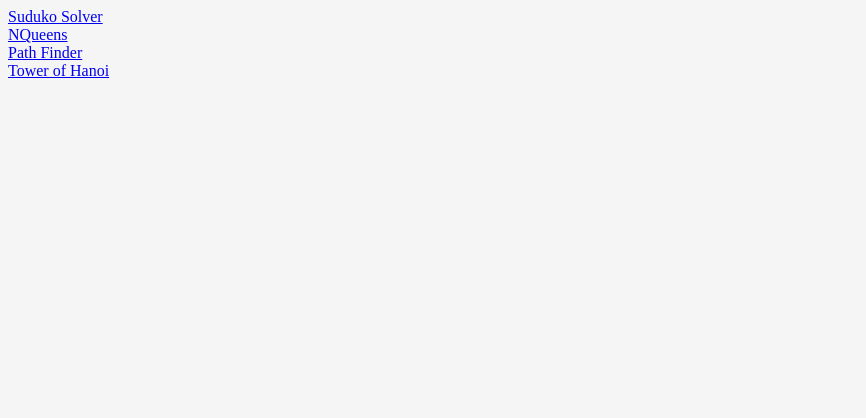
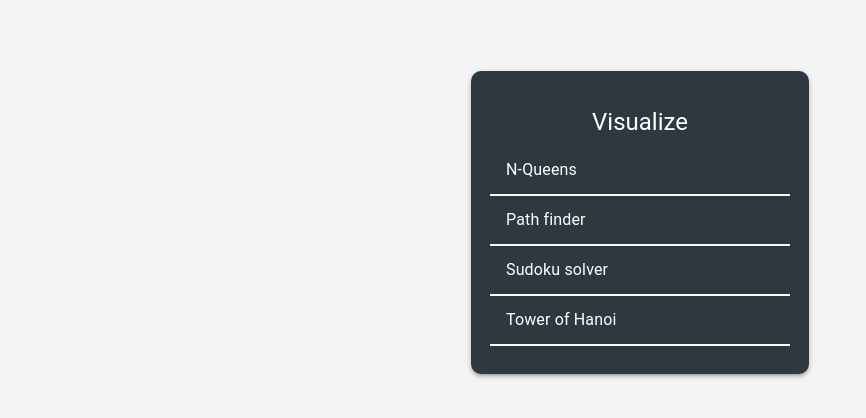
Before and after one commit to Sk47R/Visualize-IT, a React (Create React App) app: page / in a window 1280 px wide. Shown: the top 418 px of the page, without its empty margins (0-866 px from the left). Built offline with nearby package versions, Linux system fonts and the light colour scheme.

Commit message:
Add navigation pane in home page

```diff
--- a/src/Pages/Home/Home.jsx
+++ b/src/Pages/Home/Home.jsx
@@ -1,25 +1,91 @@
+import Box from "@mui/material/Box";
+import List from "@mui/material/List";
+import ListItem from "@mui/material/ListItem";
+import ListItemText from "@mui/material/ListItemText";
+import Typography from "@mui/material/Typography";
+import Divider from "@mui/material/Divider";
+
 import React from "react";
 import { Link } from "react-router-dom";
 
 const Home = () => {
+  const links = [
+    {
+      name: "N-Queens",
+      route: "/nqueens",
+    },
+    {
+      name: "Path finder",
+      route: "/path-finder",
+    },
+    {
+      name: "Sudoku solver",
+      route: "/sudoku-solver",
+    },
+    {
+      name: "Tower of Hanoi",
+      route: "/tower-of-hanoi",
+    },
+  ];
+
   return (
-    <div>
-      <div>
-        <Link to="sudoku-solver">Suduko Solver</Link>
-      </div>
+    <Box
+      sx={{
+        width: 300,
+        marginTop: "5%",
+        marginX: "auto",
+        padding: "1.2rem",
+        height: "fit-content",
+        borderRadius: "10px",
+        boxShadow: 3,
 
-      <div>
-        <Link to="nqueens">NQueens</Link>
-      </div>
+        bgcolor: "#2E3840",
+        color: "primary.contrastText",
 
-      <div>
-        <Link to="path-finder">Path Finder</Link>
-      </div>
+        display: "grid",
+        alignItems: "center",
+        justifyItems: "center",
+      }}
+    >
+      <Typography
+        variant="h5"
+        sx={{
+          marginTop: "1rem",
+        }}
+      >
+        Visualize
+      </Typography>
 
-      <div>
-        <Link to="tower-of-hanoi">Tower of Hanoi</Link>
-      </div>
-    </div>
+      <List sx={{ width: "100%" }}>
+        {links.map((link, index) => (
+          <div>
+            <ListItem
+              key={index}
+              component={Link}
+              to={link.route}
+              sx={{
+                bgcolor: "#2E3840",
+                color: "primary.contrastText",
+                fontWeight: "bold",
+                fontSize: "1.2rem",
+                "&:hover": {
+                  backgroundColor: "#2E3840",
+                  color: "primary.contrastText",
+                },
+              }}
+            >
+              <ListItemText primary={link.name} />
+            </ListItem>
+            <Divider
+              sx={{
+                borderBottomWidth: 2,
+                borderColor: "#fafafa",
+              }}
+            />
+          </div>
+        ))}
+      </List>
+    </Box>
   );
 };
 
```
